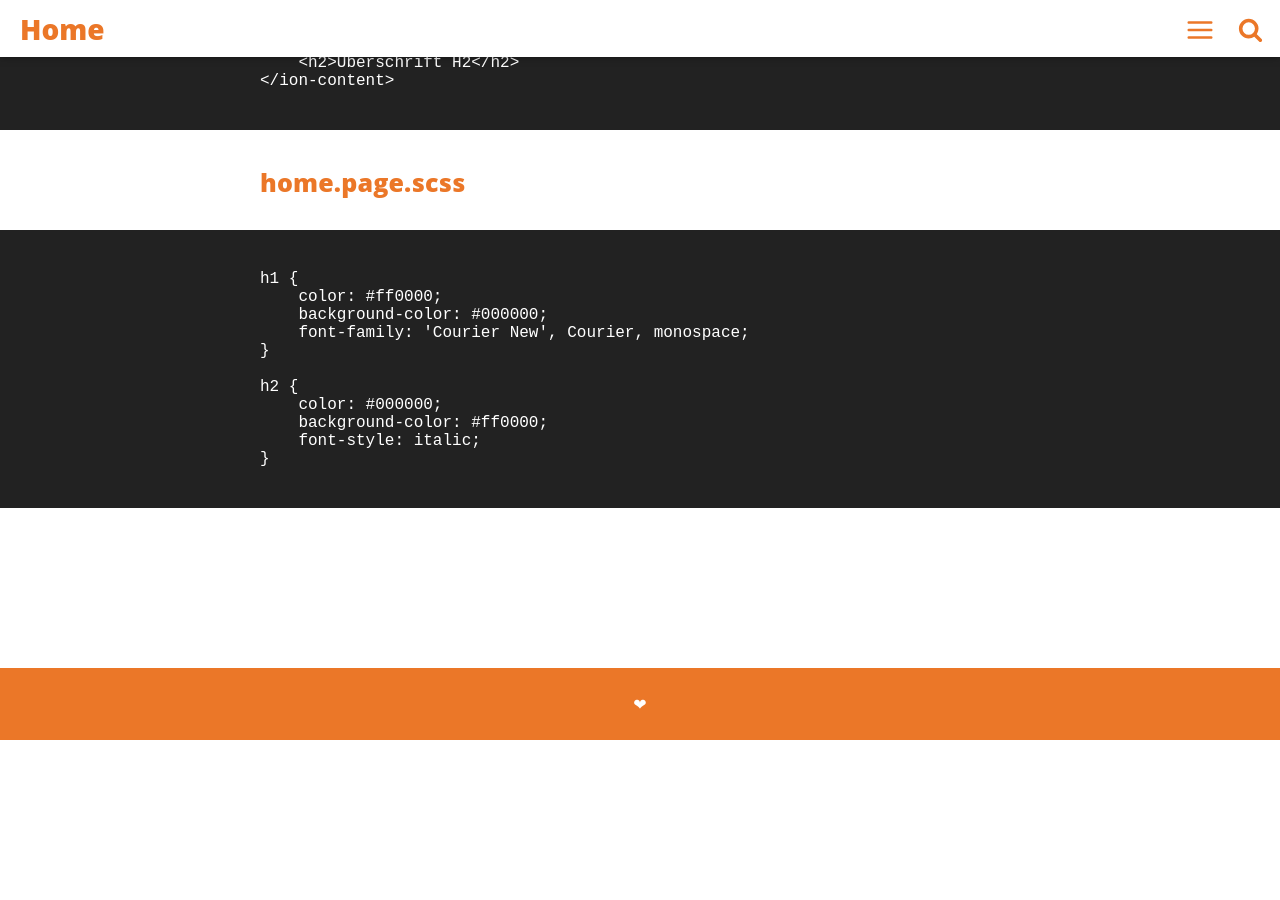
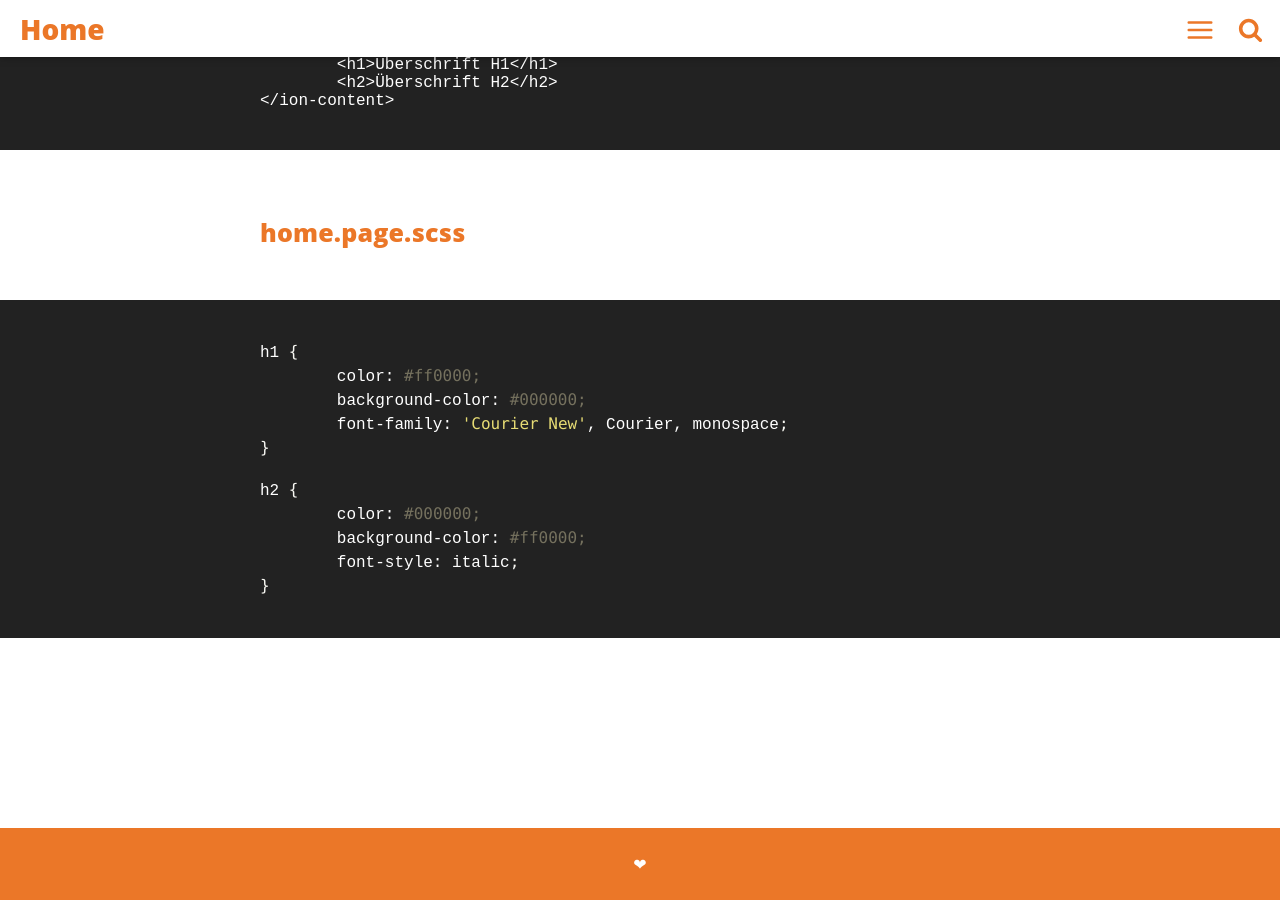
Before and after one commit to ionic-training/Learning-Documentation, a Jekyll site: the page built from docs/_posts/2018-11-12-day-2-course-basics-of-html-and-css.md, in a window 1280 px wide and 900 px high, scrolled down 1526 px. Built offline with Jekyll 4.4.1, drawn with Linux system fonts in a browser that asks for light colours; before the commit the page ends 2266 px from its top, so only the background shows below that.

Commit message:
change formatting

```diff
--- a/docs/_posts/2018-11-12-day-2-course-basics-of-html-and-css.md
+++ b/docs/_posts/2018-11-12-day-2-course-basics-of-html-and-css.md
@@ -4,7 +4,7 @@
 title: "Day 2: Basics of HTML and CSS"
 date: 2018-11-12 23:01:44
 image: '/assets/img/'
-description:
+description: Heute lernen wir HTML und CSS anzuwenden. Am Ende gibts es auch noch ein paar Übungen und Fragen
 main-class: 'html'
 color:
 tags:
@@ -39,21 +39,25 @@
 
 ### home.page.html
 
-    <ion-content padding>
-        <h1>Überschrift H1</h1>
-        <h2>Überschrift H2</h2>
-    </ion-content>
+{% highlight shell %}
+<ion-content padding>
+	<h1>Überschrift H1</h1>
+	<h2>Überschrift H2</h2>
+</ion-content>
+{% endhighlight %}
 
 ### home.page.scss
 
-    h1 {
-        color: #ff0000;
-        background-color: #000000;
-        font-family: 'Courier New', Courier, monospace;
-    }
+{% highlight shell %}
+h1 {
+	color: #ff0000;
+	background-color: #000000;
+	font-family: 'Courier New', Courier, monospace;
+}
 
-    h2 {
-        color: #000000;
-        background-color: #ff0000;
-        font-style: italic;
-    }
+h2 {
+	color: #000000;
+	background-color: #ff0000;
+	font-style: italic;
+}
+{% endhighlight %}
```
